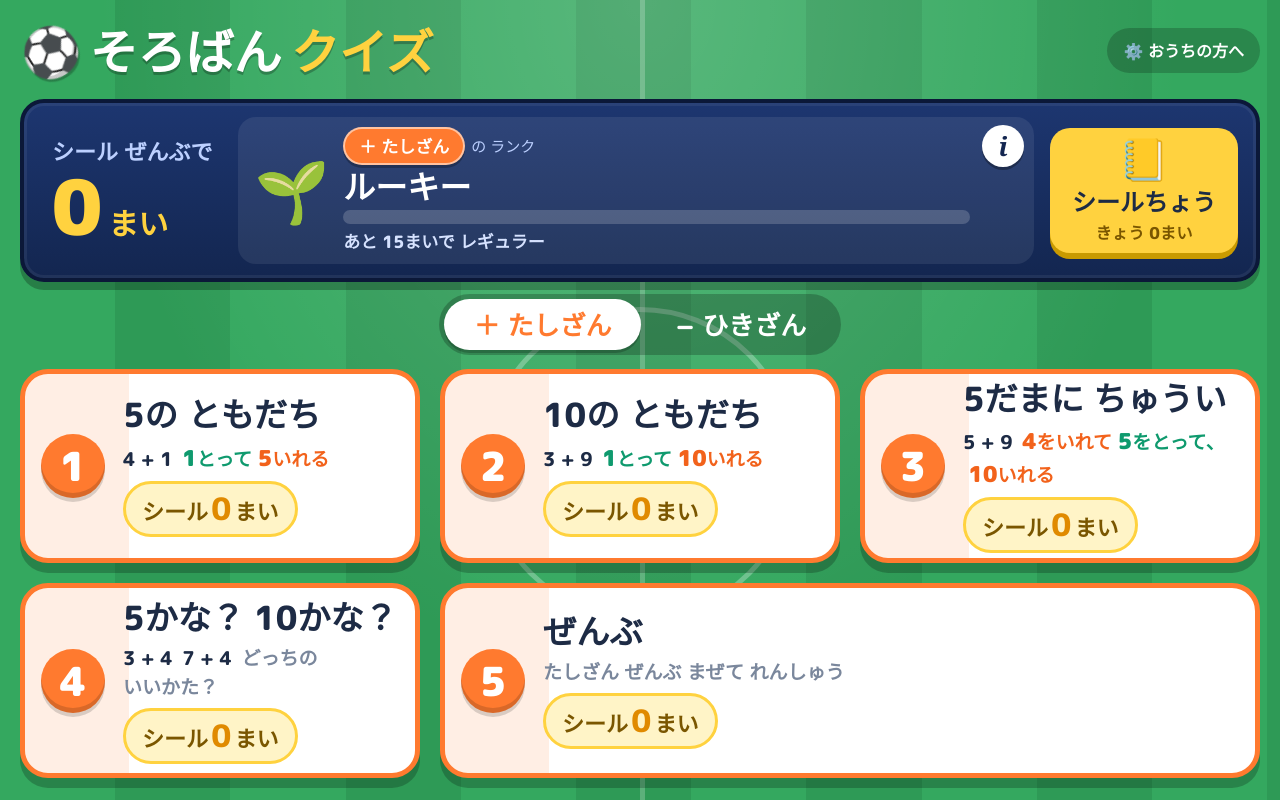
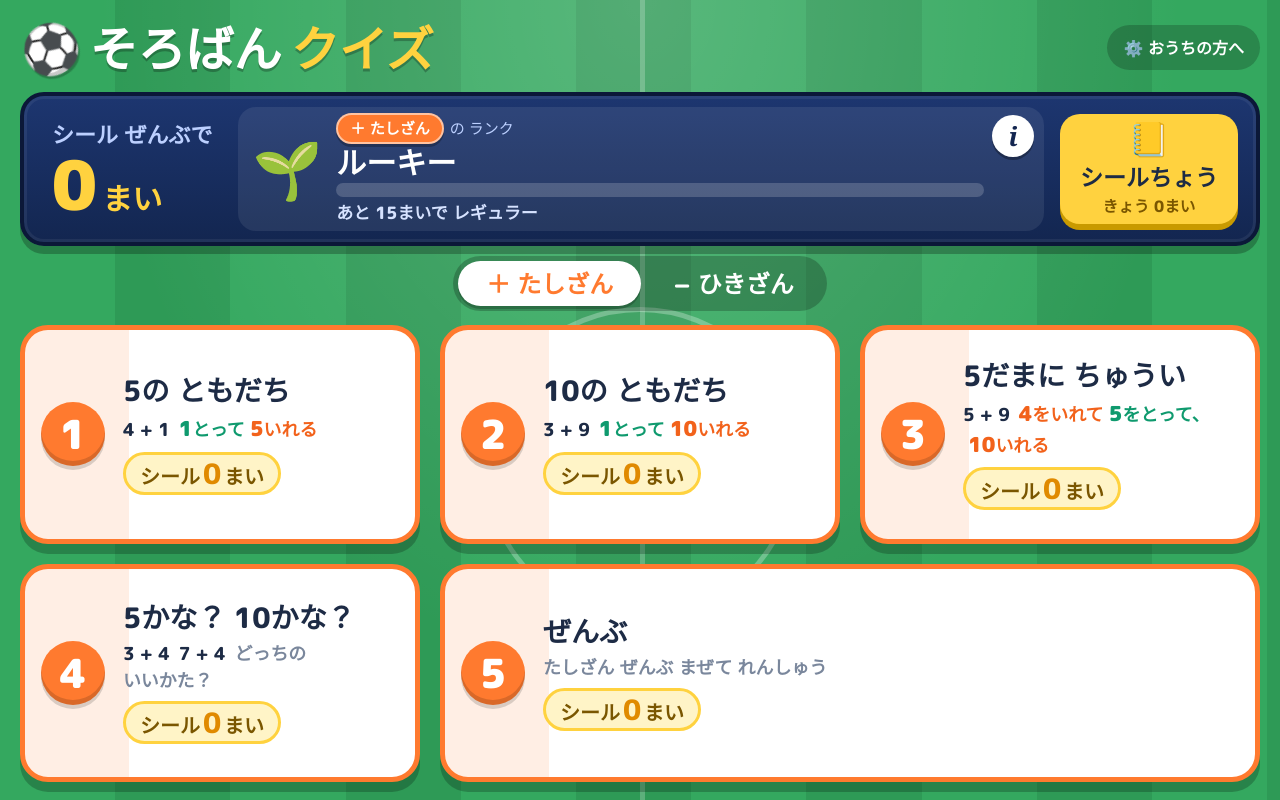
Before and after one commit to sho1murakami/soroban-quiz, a plain HTML site: page index.html in a window 1280 px wide. Drawn offline with Linux system fonts and the light colour scheme.

Commit message:
トップ画面のコースカードの文字が見切れないようにする
- カードは中身の高さより小さくならないようにし、入りきらないときはスクロール
- iPad横向き（上下の時計・ホームバーの余白込み）で収まるよう、得点板・ロゴ・切り替えボタン・カードの文字を画面の高さに合わせて小さく

Co-Authored-By: Claude Opus 5.5 <noreply@anthropic.com>

```diff
--- a/index.html
+++ b/index.html
@@ -63,7 +63,8 @@ button:focus-visible{outline:4px solid var(--yellow);outline-offset:3px}
 .hd{display:flex;align-items:center;justify-content:space-between;gap:12px;padding:14px 20px 6px}
 .hd h2{margin:0;color:#fff;font-size:clamp(22px,3.2vw,36px);text-shadow:0 3px 0 rgba(0,0,0,.25);text-align:center;line-height:1.15}
 .hd>.sp{min-width:120px}
-.logo{margin:0;font-size:clamp(28px,4.2vw,48px);font-weight:900;color:#fff;text-shadow:0 3px 0 rgba(0,0,0,.25);display:flex;align-items:center;gap:.2em}
+#home .hd{padding:clamp(6px,1.4vh,14px) 20px 4px}
+.logo{margin:0;font-size:clamp(26px,min(4.2vw,6.2vh),48px);font-weight:900;color:#fff;text-shadow:0 3px 0 rgba(0,0,0,.25);display:flex;align-items:center;gap:.2em}
 .logo b{color:var(--yellow)}
 .logo-ball{display:inline-block;animation:spin 6s linear infinite}
 .btn-ghost{background:rgba(0,0,0,.2);color:#fff;padding:10px 16px;border-radius:999px;font-size:16px}
@@ -73,19 +74,19 @@ button:focus-visible{outline:4px solid var(--yellow);outline-offset:3px}
 /* ---------- ホーム ---------- */
 .summary{
   display:grid;grid-template-columns:auto 1fr auto;gap:16px;align-items:center;
-  margin:6px 20px 12px;padding:14px 18px;color:#fff;
+  margin:4px 20px 10px;padding:clamp(8px,1.4vh,14px) 18px;color:#fff;
   background:linear-gradient(#1d3670,var(--navy));border:4px solid var(--navy-d);border-radius:24px;
   box-shadow:inset 0 0 0 3px rgba(255,255,255,.06),0 8px 0 rgba(0,0,0,.25);
 }
 .total{display:flex;flex-direction:column;align-items:flex-start;padding:2px 10px}
 .total-lbl{font-size:clamp(16px,2vw,22px);color:#bcd0ff}
 .total-num{font-size:clamp(22px,2.6vw,30px);color:var(--yellow);white-space:nowrap}
-.total-num b{font-size:clamp(44px,6vw,76px);font-weight:900;line-height:1;margin-right:.08em}
+.total-num b{font-size:clamp(40px,min(5.6vw,8.5vh),72px);font-weight:900;line-height:1;margin-right:.08em}
 .rank-wrap{position:relative;display:grid;min-width:0}
-.rank{display:grid;grid-template-columns:auto 1fr;column-gap:14px;row-gap:4px;align-items:center;text-align:left;background:rgba(255,255,255,.08);border-radius:18px;padding:10px 64px 10px 16px;cursor:pointer}
+.rank{display:grid;grid-template-columns:auto 1fr;column-gap:14px;row-gap:2px;align-items:center;text-align:left;background:rgba(255,255,255,.08);border-radius:18px;padding:6px 60px 6px 14px;cursor:pointer}
 .rank-top{display:flex;align-items:center;gap:6px;font-size:15px;color:#bcd0ff;font-weight:500;white-space:nowrap}
-.rank-pill{font-weight:800;font-size:17px;color:#fff;background:var(--tc,var(--add));border:2px solid rgba(255,255,255,.55);border-radius:999px;padding:4px 14px;box-shadow:0 3px 0 rgba(0,0,0,.25)}
-.rank-name{font-size:clamp(22px,2.8vw,32px);line-height:1.15}
+.rank-pill{font-weight:800;font-size:15px;color:#fff;background:var(--tc,var(--add));border:2px solid rgba(255,255,255,.55);border-radius:999px;padding:2px 12px;box-shadow:0 3px 0 rgba(0,0,0,.25)}
+.rank-name{font-size:clamp(20px,min(2.6vw,4vh),30px);line-height:1.15}
 .rank-info{
   position:absolute;top:8px;right:10px;width:42px;height:42px;border-radius:50%;display:grid;place-items:center;
   background:#fff;color:var(--navy);font:italic 700 26px/1 Georgia,"Times New Roman",serif;box-shadow:0 3px 0 rgba(0,0,0,.3);
@@ -102,20 +103,20 @@ button:focus-visible{outline:4px solid var(--yellow);outline-offset:3px}
 .rank-row em{font-style:normal;font-size:15px;color:#fff;background:#ff3b6b;padding:3px 10px;border-radius:999px;white-space:nowrap}
 .rank-row .ok{color:#22b45a;font-size:26px}
 .rank-row .left{font-size:16px;color:var(--mute);white-space:nowrap}
-.rank-ico{grid-row:1/5;font-size:clamp(38px,5vw,60px);line-height:1}
+.rank-ico{grid-row:1/5;font-size:clamp(34px,min(4.6vw,7vh),56px);line-height:1}
 .rank-bar{height:14px;background:rgba(255,255,255,.18);border-radius:99px;overflow:hidden}
 .rank-bar i{display:block;height:100%;width:0;background:linear-gradient(90deg,#ffe066,#ffb300);border-radius:99px;transition:width .6s}
 .rank-next{font-size:clamp(13px,1.6vw,17px);color:#d6e2ff}
-.bookbtn{display:flex;flex-direction:column;align-items:center;background:var(--yellow);color:var(--ink);padding:8px 22px;border-radius:20px;box-shadow:0 6px 0 #c99a00;font-size:clamp(18px,2.2vw,24px);white-space:nowrap}
-.bookbtn span{font-size:1.7em;line-height:1.15}
+.bookbtn{display:flex;flex-direction:column;align-items:center;background:var(--yellow);color:var(--ink);padding:6px 20px;border-radius:20px;box-shadow:0 6px 0 #c99a00;font-size:clamp(17px,min(2.1vw,3.4vh),23px);white-space:nowrap}
+.bookbtn span{font-size:1.45em;line-height:1.15}
 .bookbtn small{font-size:.68em;color:#7a5600}
 .bookbtn:active{transform:translateY(4px);box-shadow:0 2px 0 #c99a00}
 
-.modes{display:flex;gap:4px;align-self:center;background:rgba(0,0,0,.22);border-radius:999px;padding:5px;margin:0 0 14px}
-.modes button{color:#fff;font-size:clamp(20px,2.4vw,26px);padding:6px 30px;border-radius:999px;white-space:nowrap}
+.modes{display:flex;gap:4px;align-self:center;background:rgba(0,0,0,.22);border-radius:999px;padding:5px;margin:0 0 10px}
+.modes button{color:#fff;font-size:clamp(18px,min(2.2vw,3.6vh),24px);padding:4px 28px;border-radius:999px;white-space:nowrap}
 .modes button.on{background:#fff;color:var(--c);box-shadow:0 3px 0 rgba(0,0,0,.2)}
 
-.courses{flex:1;min-height:0;display:grid;grid-template-columns:repeat(3,minmax(0,1fr));grid-auto-rows:minmax(0,1fr);gap:clamp(12px,1.8vw,20px);padding:0 20px 22px}
+.courses{flex:1;min-height:0;display:grid;grid-template-columns:repeat(3,minmax(0,1fr));grid-auto-rows:minmax(min-content,1fr);gap:clamp(12px,1.8vw,20px);padding:4px 20px 18px;overflow-y:auto;-webkit-overflow-scrolling:touch}
 .course{
   --c:var(--add);position:relative;overflow:hidden;min-height:0;
   display:flex;align-items:center;gap:clamp(10px,1.4vw,18px);text-align:left;
@@ -132,11 +133,12 @@ button:focus-visible{outline:4px solid var(--yellow);outline-offset:3px}
   box-shadow:inset 0 -5px 0 rgba(0,0,0,.15),0 4px 0 rgba(0,0,0,.15);
 }
 .c-body{display:flex;flex-direction:column;align-items:flex-start;gap:clamp(2px,.8vh,8px);min-width:0}
-.c-name{font-size:clamp(22px,min(2.6vw,4.4vh),34px);line-height:1.2;word-break:keep-all}
-.c-ex{font-size:clamp(14px,min(1.5vw,2.5vh),19px);color:var(--mute);line-height:1.5}
+.c-name{font-size:clamp(20px,min(2.2vw,4vh),30px);line-height:1.2;word-break:keep-all}
+.c-ex{font-size:clamp(13px,min(1.4vw,2.3vh),18px);color:var(--mute);line-height:1.5}
 .c-ex .eqs{color:var(--ink);margin-right:.5em;white-space:nowrap}
-.card-cnt{display:flex;align-items:baseline;gap:.15em;font-size:clamp(16px,2vw,22px);background:#fff4c7;border:3px solid var(--yellow);color:#7a5600;padding:2px 16px;border-radius:999px;white-space:nowrap}
+.card-cnt{display:flex;align-items:baseline;gap:.15em;font-size:clamp(14px,min(1.6vw,2.6vh),20px);background:#fff4c7;border:3px solid var(--yellow);color:#7a5600;padding:2px 16px;border-radius:999px;white-space:nowrap}
 .card-cnt b{font-size:1.4em;color:#e08a00}
+.course .card-cnt{line-height:1.25;padding:1px 14px}
 
 /* ---------- もんだい ---------- */
 .qbar{display:flex;align-items:center;gap:10px;padding:10px 14px 6px}
@@ -391,7 +393,7 @@ details summary{cursor:pointer;font-size:18px;font-weight:800;padding:4px 0}
   .qmain{grid-template-columns:minmax(0,1fr);grid-template-rows:minmax(0,40%) minmax(0,1fr)}
 }
 @media (max-width:600px){
-  .courses{grid-template-columns:minmax(0,1fr);grid-auto-rows:auto;overflow-y:auto}
+  .courses{grid-template-columns:minmax(0,1fr);grid-auto-rows:auto}
   .course:nth-child(5){grid-column:auto}
   .rank{padding-right:56px}
 }
```
